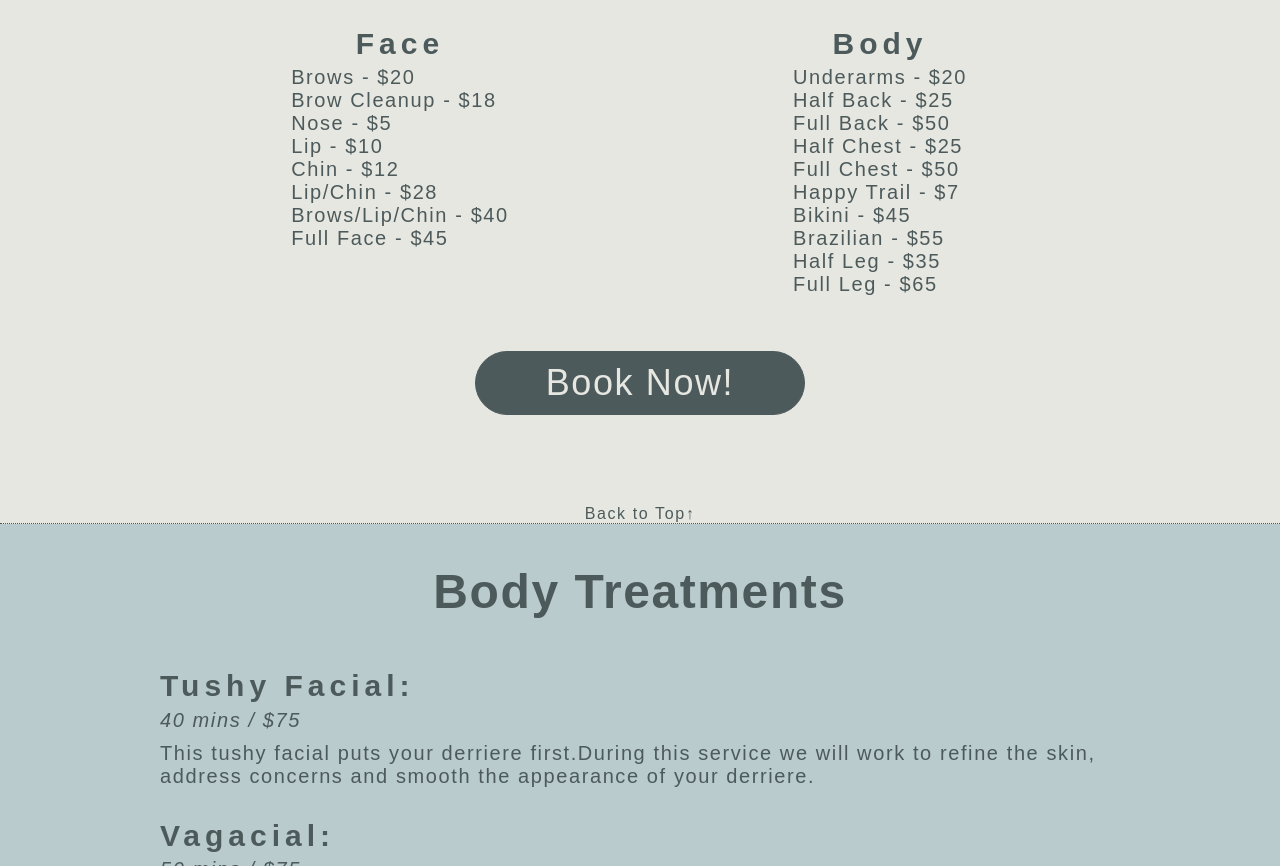
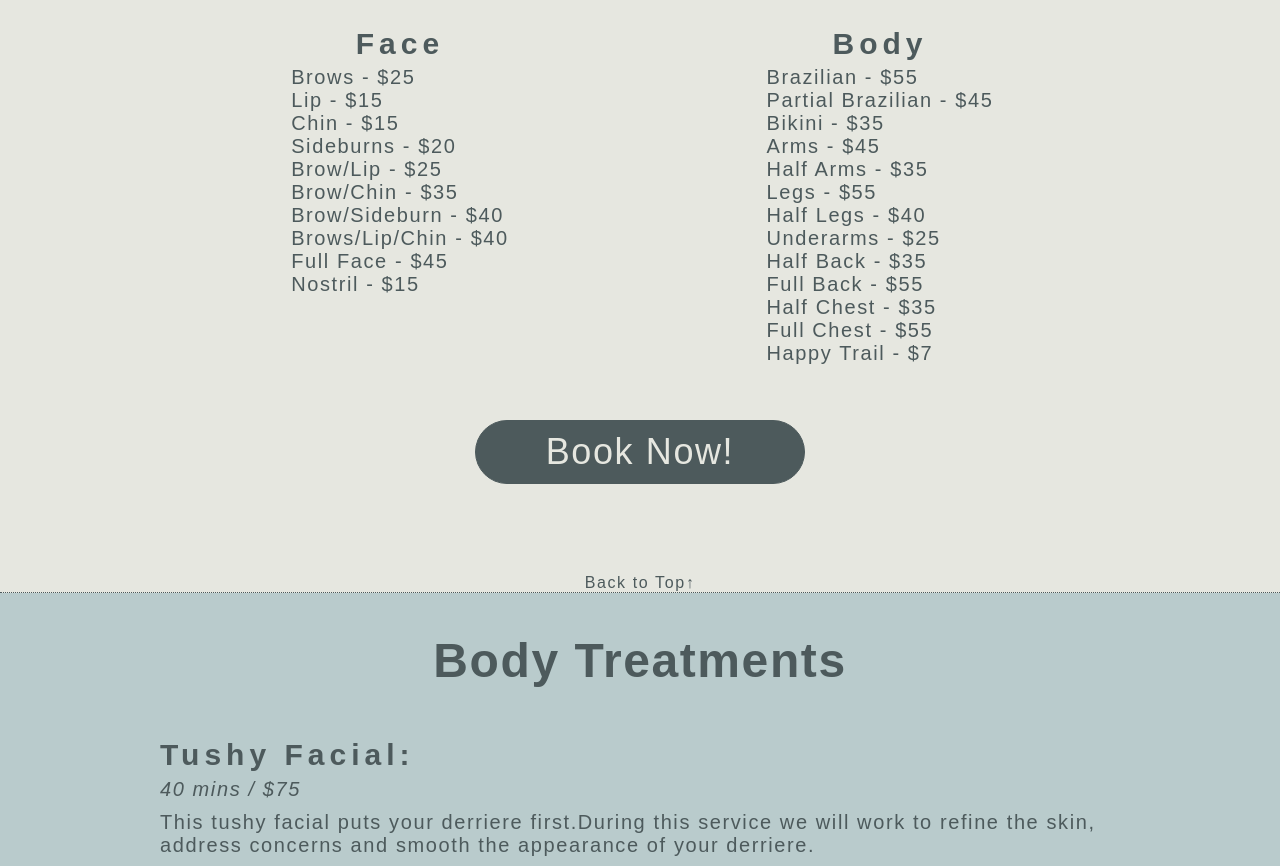
Before and after one commit to sevrinn/christinas-aesthetics-website, a website built with Parcel: page index.html in a window 1280 px wide. Shown: the part 2785-3651 px from the top of the page. Built offline with nearby package versions, Linux system fonts and the light colour scheme; files whose address does not match are found by name; a web font is replaced by a local one.

Commit message:
Updated waxing prices and services section

```diff
--- a/index.html
+++ b/index.html
@@ -176,14 +176,16 @@
 
             <h5>Face</h5>
             <ul>
-              <li>Brows - $20</li>
-              <li>Brow Cleanup - $18</li>
-              <li>Nose - $5</li>
-              <li>Lip - $10</li>
-              <li>Chin - $12</li>
-              <li>Lip/Chin - $28</li>
+              <li>Brows - $25</li>
+              <li>Lip - $15</li>
+              <li>Chin - $15</li>
+              <li>Sideburns - $20</li>
+              <li>Brow/Lip - $25</li>
+              <li>Brow/Chin - $35</li>
+              <li>Brow/Sideburn - $40</li>
               <li>Brows/Lip/Chin - $40</li>
               <li>Full Face - $45</li>
+              <li>Nostril - $15</li>
             </ul>
 
           </section><!--end wax group-->
@@ -191,16 +193,19 @@
           <section class="wax-group">
             <h5>Body</h5>
             <ul>
-              <li>Underarms - $20</li>
-              <li>Half Back - $25</li>
-              <li>Full Back - $50</li>
-              <li>Half Chest - $25</li>
-              <li>Full Chest - $50</li>
+              <li>Brazilian - $55</li>
+              <li>Partial Brazilian - $45</li>
+              <li>Bikini - $35</li>
+              <li>Arms - $45</li>
+              <li>Half Arms - $35</li>
+              <li>Legs - $55</li>
+              <li>Half Legs - $40</li>
+              <li>Underarms - $25</li>
+              <li>Half Back - $35</li>
+              <li>Full Back - $55</li>
+              <li>Half Chest - $35</li>
+              <li>Full Chest - $55</li>
               <li>Happy Trail - $7</li>
-              <li>Bikini - $45</li>
-              <li>Brazilian - $55</li>
-              <li>Half Leg - $35</li>
-              <li>Full Leg - $65</li>
             </ul>
 
           </section><!--end wax group-->
```
